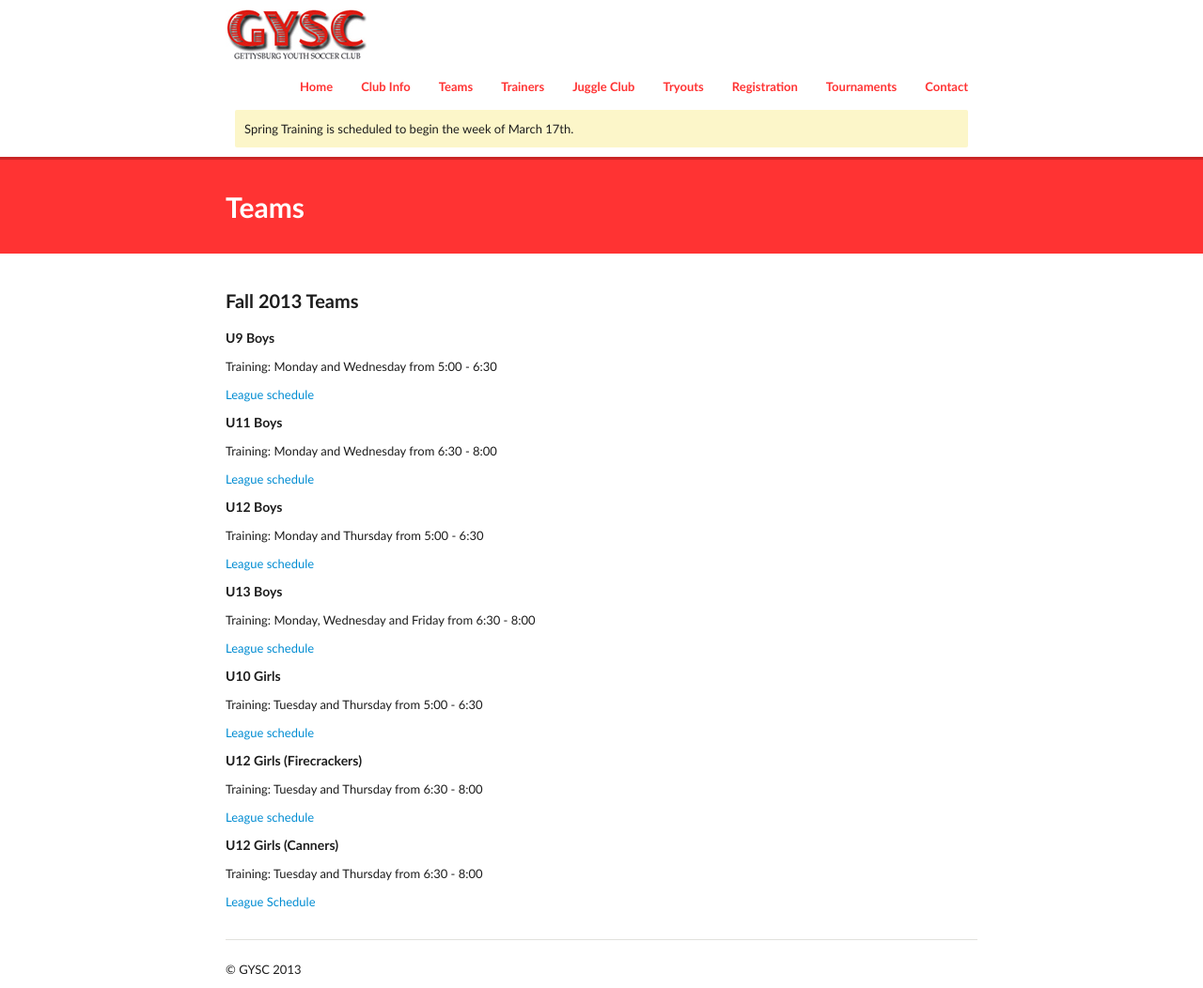
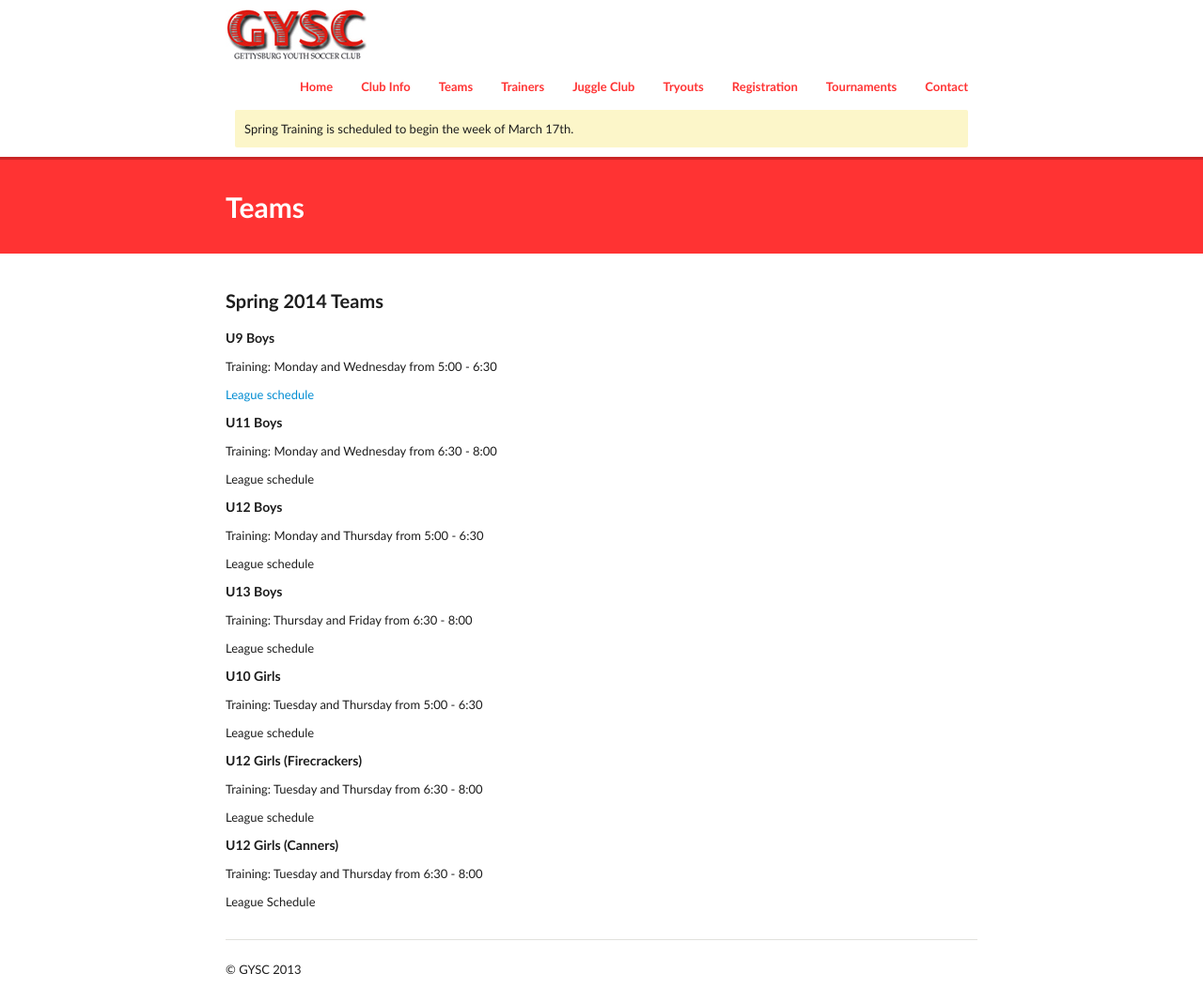
Before and after one commit to GYSC/gysc.github.com, a Jekyll site: the page built from teams.md, in a window 1280 px wide. Shown: the whole page at 94% size. Built offline with Jekyll 4.4.1, drawn with Linux system fonts in a browser that asks for light colours; Markdown is read by kramdown in place of the engine named in the settings.

Commit message:
Update teams.md

```diff
--- a/teams.md
+++ b/teams.md
@@ -5,7 +5,7 @@ img:
 tags: gettysburg youth soccer club, gettysburg, youth, soccer, club, teams
 permalink: /teams/
 ---
-###Fall 2013 Teams
+###Spring 2014 Teams
 
 #####U9 Boys
 
@@ -17,34 +17,34 @@ Training: Monday and Wednesday from 5:00 - 6:30
 
 Training: Monday and Wednesday from 6:30 - 8:00
 
-[League schedule](http://www.cpysl.net/Schedule/GameList.asp?DivisionId=1491&RecNo=5)
+League schedule
 
 #####U12 Boys
 
 Training: Monday and Thursday from 5:00 - 6:30
 
-[League schedule](http://www.cpysl.net/Schedule/GameList.asp?DivisionId=1498&RecNo=3)
+League schedule
 
 #####U13 Boys
 
-Training: Monday, Wednesday and Friday from 6:30 - 8:00
+Training: Thursday and Friday from 6:30 - 8:00
 
-[League schedule](http://www.cpysl.net/Schedule/GameList.asp?DivisionId=1500&RecNo=1)
+League schedule
 
 #####U10 Girls
 
 Training: Tuesday and Thursday from 5:00 - 6:30
 
-[League schedule](http://www.cpysl.net/Schedule/GameList.asp?DivisionId=1456&RecNo=2)
+League schedule
 
 #####U12 Girls (Firecrackers)
 
 Training: Tuesday and Thursday from 6:30 - 8:00
 
-[League schedule](http://www.cpysl.net/Schedule/GameList.asp?DivisionId=1466&RecNo=2)
+League schedule
 
 #####U12 Girls (Canners)
 
 Training: Tuesday and Thursday from 6:30 - 8:00
 
-[League Schedule](http://www.cpysl.net/Schedule/GameList.asp?DivisionId=1470&RecNo=6)
+League Schedule
```
